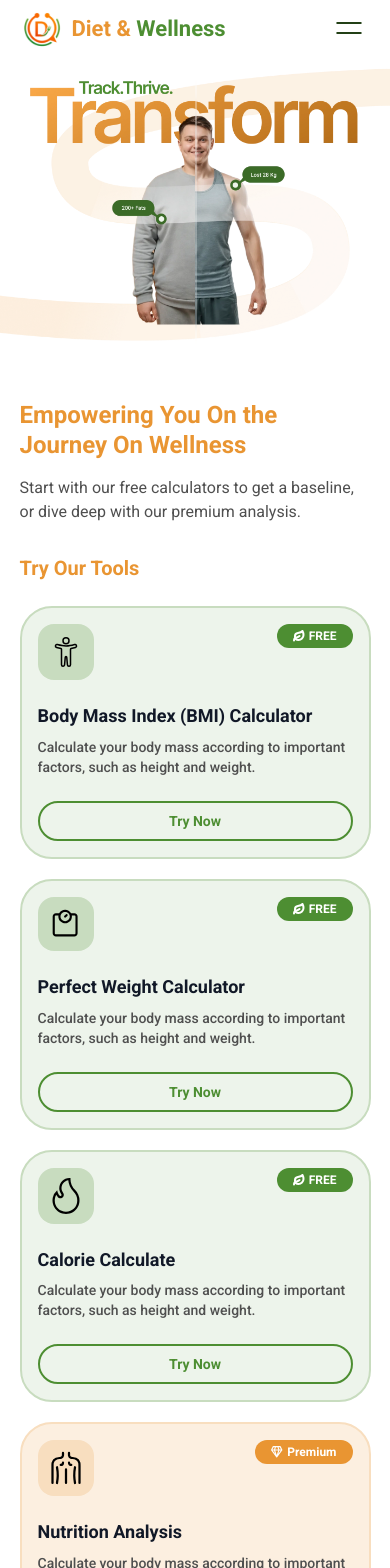
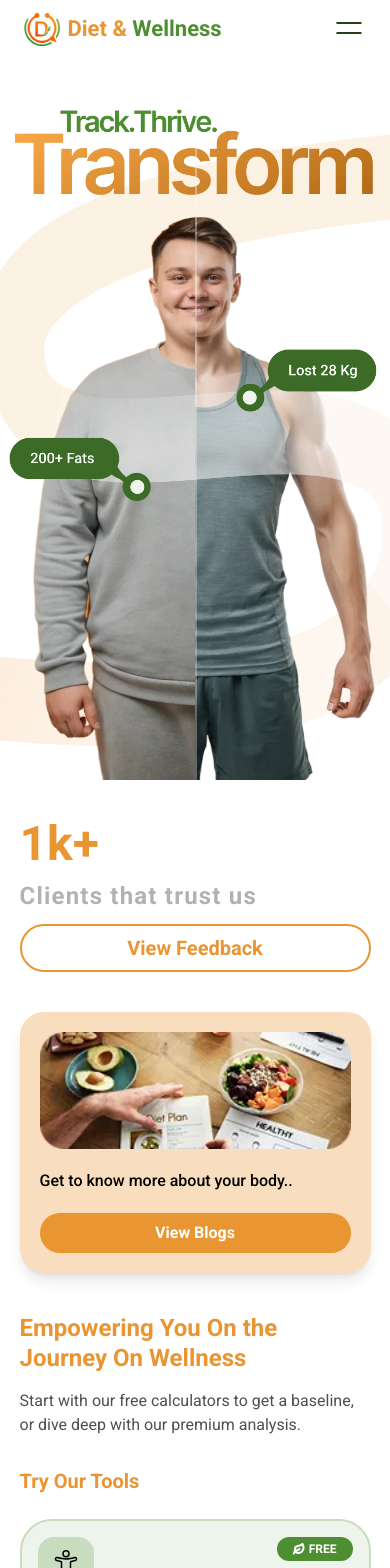
Before and after one commit to Diet-and-Wellness/Frontend, a Next.js app: page /en in a window 390 px wide. Shown: the top 1568 px of the page. Built offline with nearby package versions, Linux system fonts and the light colour scheme.

Commit message:
Hero section optimization

```diff
--- a/app/[locale]/components/Home/Hero.tsx
+++ b/app/[locale]/components/Home/Hero.tsx
@@ -7,18 +7,49 @@ import {
 } from "@/components/motion-primitives/image-comparison";
 import Image from "next/image";
 import { motion } from "framer-motion";
+import { useEffect, useState } from "react";
+
+const useWindowSize = () => {
+  const [width, setWidth] = useState<number>(0);
+  useEffect(() => {
+    const handleResize = () => setWidth(window.innerWidth);
+    handleResize();
+    window.addEventListener("resize", handleResize);
+    return () => window.removeEventListener("resize", handleResize);
+  }, []);
+
+  return width;
+};
 
 const Hero = () => {
   const t = useTranslations();
 
+  const windowWidth = useWindowSize();
+
   return (
-    <motion.section
+    <section className="relative">
+      <motion.div
         initial={{ opacity: 0, y: 25 }}
         whileInView={{ opacity: 1, y: 0 }}
         viewport={{ once: true }}
         transition={{ duration: 1, ease: "easeInOut" }}
-      className="relative mx-auto aspect-15.5/10 overflow-hidden max-w-full mt-15"
+        className={`mx-auto overflow-hidden max-w-full ${windowWidth <= 550 ? "aspect-5/10 mt-0" : "aspect-15.5/10 mt-15"}`}
       >
+        {windowWidth <= 550 ? (
+          <ImageComparison className="w-full h-full" enableHover>
+            <ImageComparisonImage
+              src="/images/fit_small.webp"
+              alt="After"
+              position="left"
+            />
+            <ImageComparisonImage
+              src="/images/fat_small.webp"
+              alt="Before"
+              position="right"
+            />
+            <ImageComparisonSlider className="w-0.5 bg-white/30 backdrop-blur-xs" />
+          </ImageComparison>
+        ) : (
           <ImageComparison className="aspect-13/10 w-full" enableHover>
             <ImageComparisonImage
               src="/images/fit.webp"
@@ -32,15 +63,19 @@ const Hero = () => {
             />
             <ImageComparisonSlider className="w-0.5 bg-white/30 backdrop-blur-xs" />
           </ImageComparison>
+        )}
+      </motion.div>
 
-      <div className="pointer-events-none hidden lg:flex flex-row justify-between items-center w-[90%] mx-auto absolute left-1/2 -translate-x-1/2 bottom-20">
+      <div
+        className={`pointer-events-none flex flex-col gap-10 md:flex-row justify-between items-center w-[90%] mx-auto ${windowWidth <= 1000 ? "mt-10" : "absolute place-self-center bottom-20"}`}
+      >
         {/* Left content */}
         <motion.div
           initial={{ opacity: 0, y: 40 }}
           whileInView={{ opacity: 1, y: 0 }}
           viewport={{ once: true }}
           transition={{ duration: 0.6, ease: "easeInOut" }}
-          className="flex flex-col gap-3"
+          className="flex flex-col gap-3 w-full md:w-fit"
         >
           <p className="text-5xl font-extrabold text-[#E99532]">1k+</p>
 
@@ -62,7 +97,7 @@ const Hero = () => {
           whileInView={{ opacity: 1, y: 0 }}
           viewport={{ once: true }}
           transition={{ duration: 0.6, delay: 0.2, ease: "easeInOut" }}
-          className="bg-[#F8DEBF] rounded-3xl p-5 max-w-75 flex flex-col gap-5 shadow-lg"
+          className="bg-[#F8DEBF] rounded-3xl p-5 w-full md:max-w-75 flex flex-col gap-5 shadow-lg"
         >
           <Image
             src="/images/cardHeader.webp"
@@ -84,7 +119,7 @@ const Hero = () => {
           </motion.button>
         </motion.div>
       </div>
-    </motion.section>
+    </section>
   );
 };
 
--- a/app/[locale]/components/LandingHeader/Logo.tsx
+++ b/app/[locale]/components/LandingHeader/Logo.tsx
@@ -6,7 +6,7 @@ const Logo = ({ href }: { href: string }) => {
   const t = useTranslations();
 
   return (
-    <Link href={href} className="flex flex-row items-center gap-2 lg:gap-3">
+    <Link href={href} className="flex flex-row items-center gap-1 lg:gap-2">
       <Image
         src="/icons/logo.svg"
         alt="logo"
--- a/app/[locale]/components/LandingHeader/NavList.tsx
+++ b/app/[locale]/components/LandingHeader/NavList.tsx
@@ -51,7 +51,7 @@ const NavList = ({ tabs }: { tabs: tabType[] }) => {
         ))}
       </ul>
 
-      <div className="flex flex-row justify-center items-center gap-5">
+      <div className="flex flex-row justify-center items-center gap-3">
         <div className="relative">
           <button
             onClick={toggleLanguageOptions}
```
Also changed, not shown: public/images/Fat_small.webp (added), public/images/Fit_small.webp (added). Lines whose indentation alone changed are shown as unchanged.
